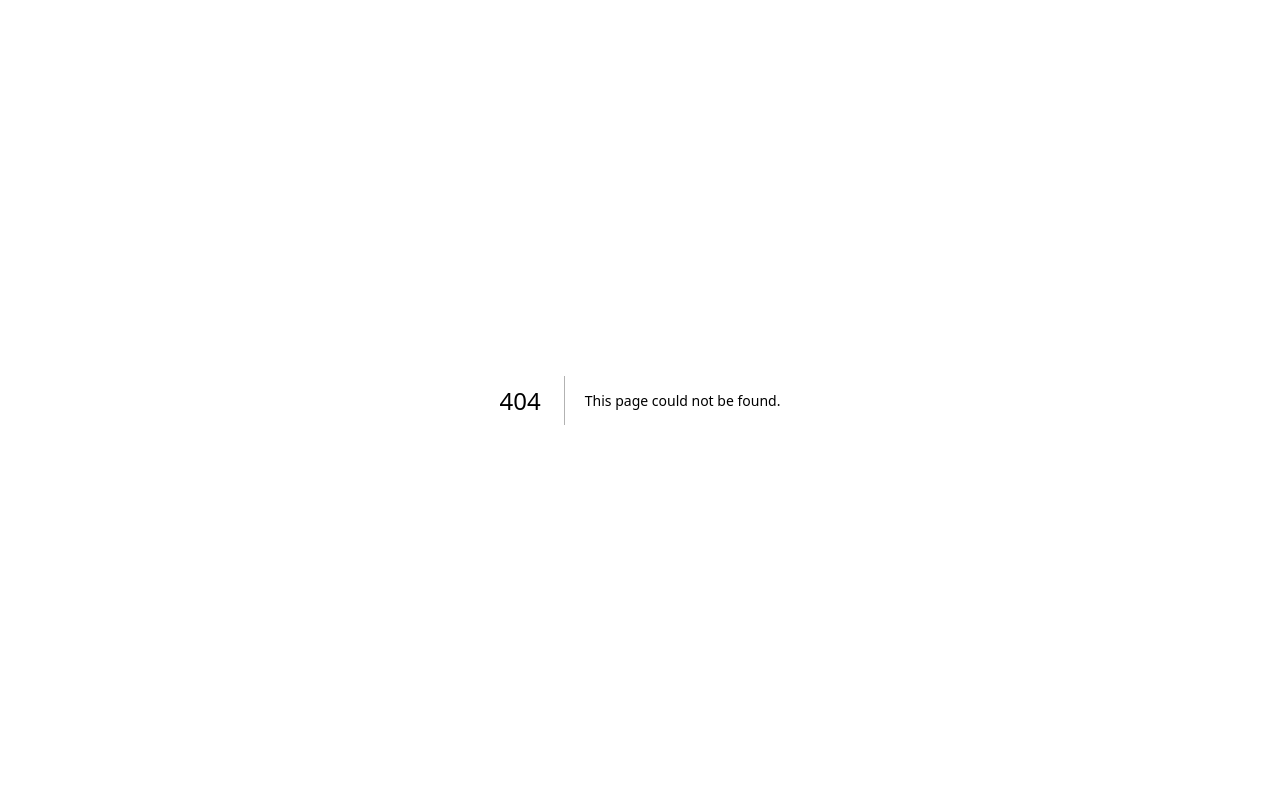
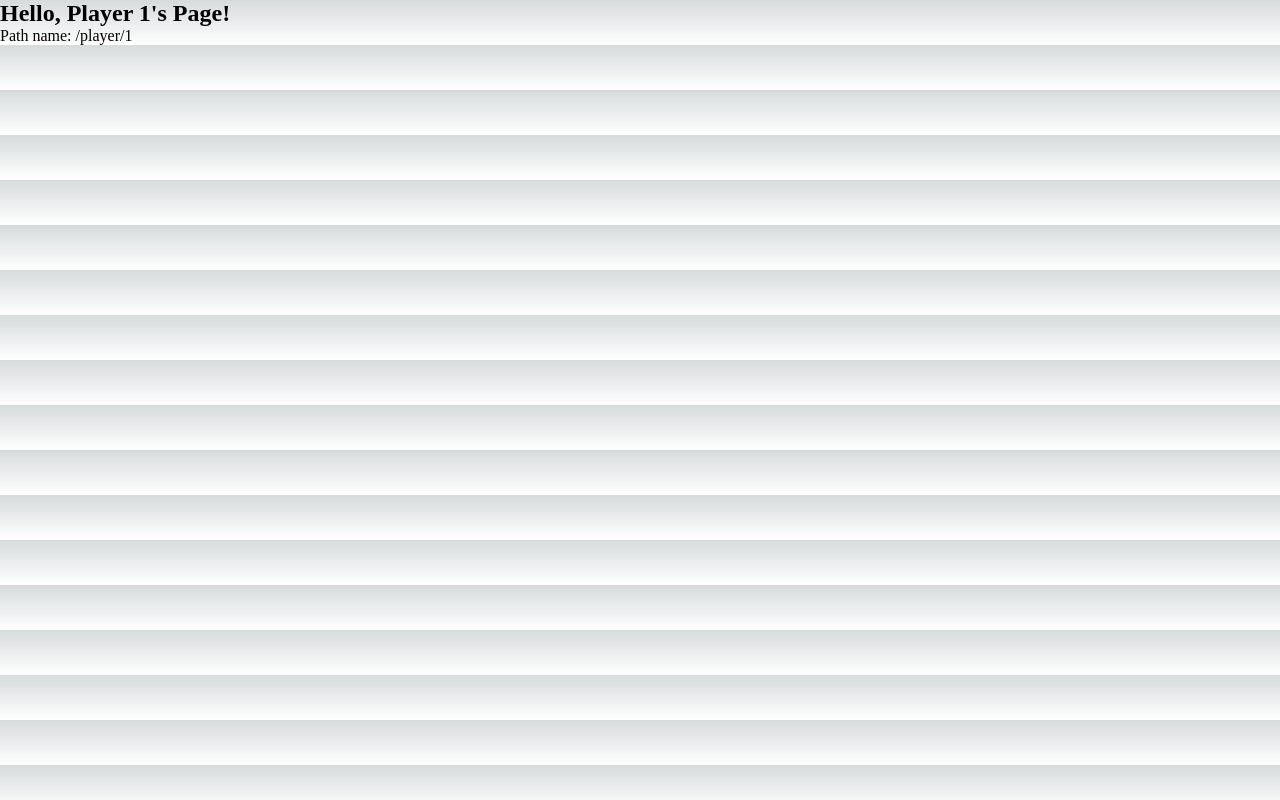
Before and after one commit to m-sharp/edh-tracker, a Next.js app in the folder app/: page /app/player/1 in a window 1280 px wide. Before the commit this address had no page. Built offline with nearby package versions, Linux system fonts and the light colour scheme.

Commit message:
Try (and fail) to make route params work

```diff
--- a/app/next.config.js
+++ b/app/next.config.js
@@ -10,3 +10,4 @@ module.exports = {
 // ToDo: Get a proper favicon.ico
 // ToDo: React integrated authentication? - https://nextjs.org/docs/app#how-can-i-handle-authentication-with-the-app-router
 // ToDo: Setup page <head>'s - https://nextjs.org/docs/app/building-your-application/routing/pages-and-layouts#modifying-head
+// ToDo: Allow for navigation to pages w/o `.html` at the end
--- /dev/null
+++ b/app/src/app/player/[id]/layout.js
@@ -0,0 +1,9 @@
+export default function PlayersLayout({ children }) {
+    return (
+        <section>
+            {/* ToDo! */}
+            <nav/>
+            {children}
+        </section>
+    )
+}
--- /dev/null
+++ b/app/src/app/player/[id]/page.js
@@ -0,0 +1,23 @@
+import { usePathname } from 'next/navigation'
+
+export const dynamicParams = false;
+
+// Instead of prefetching from an API, for now use the next dynamic routing basically to just pass around IDs
+// ToDo: Eventually, split out the API web server from the frontend entirely and make use of all the fancy Next.js stuff
+export function generateStaticParams() {
+    // Generate no routes for the build
+    // ToDo: This just doesn't work with an empty array...Need to figure out a different way to pass contextual data between react pages besides route params
+    // return [{ id: '1' }, { id: '2' }, { id: '3' }];
+    return [{}];
+}
+
+export default function Page({ params }) {
+    const pathname = usePathname();
+
+    return (
+        <main>
+            <h1>Hello, Player {params.id}'s Page!</h1>
+            <p>Path name: {pathname}</p>
+        </main>
+    )
+}
```
Also changed, not shown: app/src/app/players/page.js (+8 -1 lines).
